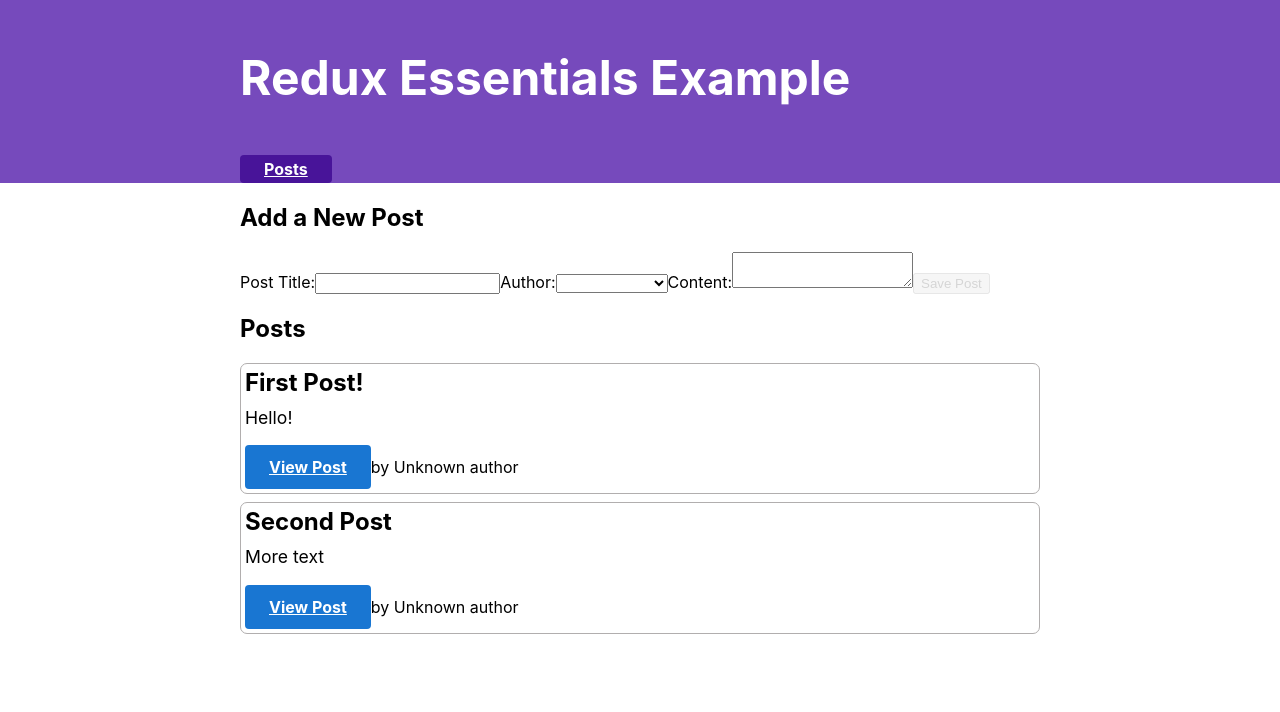
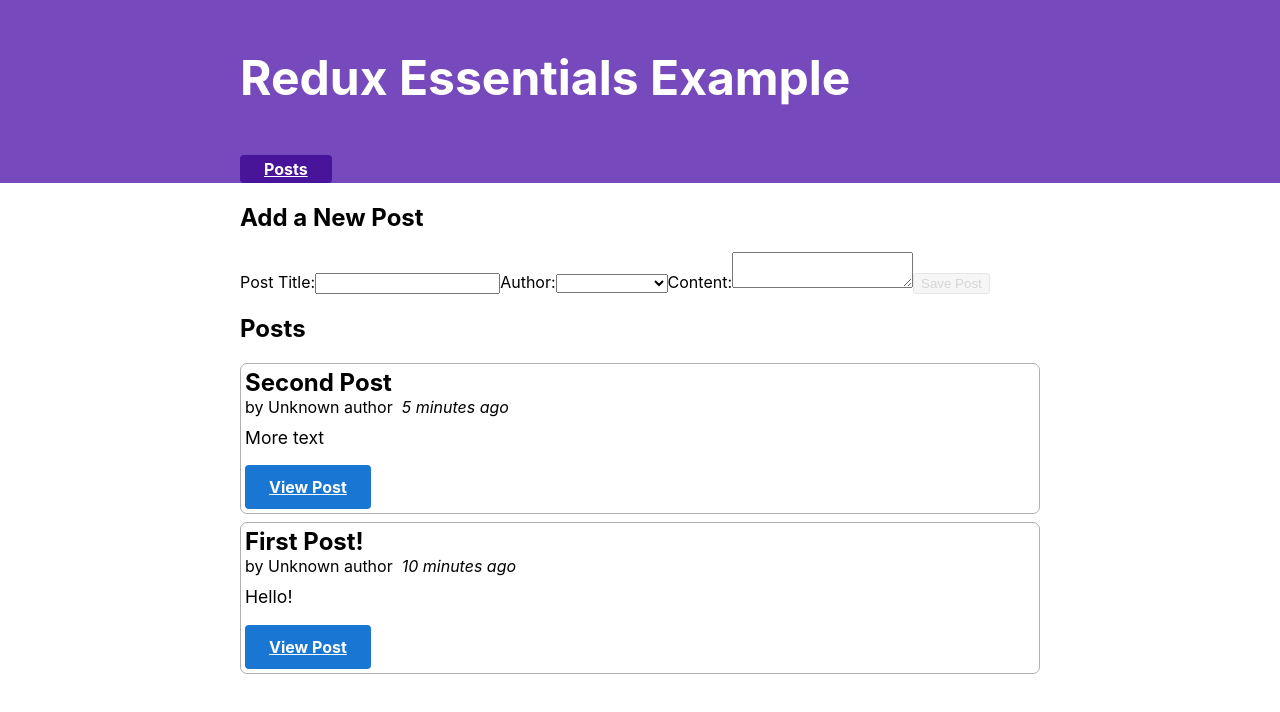
Before and after one commit to bexuma/Redux-Essentials, a React (Create React App) app: page / in a window 1280 px wide. Shown: the top 712 px of the page. Built offline with nearby package versions, Linux system fonts and the light colour scheme; what miragejs, txtgen would draw is missing.

Commit message:
add dates

```diff
--- a/src/features/posts/PostsList.js
+++ b/src/features/posts/PostsList.js
@@ -2,18 +2,24 @@
 import { useSelector } from 'react-redux';
 import { Link } from 'react-router-dom';
 import { PostAuthor } from './PostAuthor';
+import { TimeAgo } from './TimeAgo';
 
 export const PostsList = () => {
   const posts = useSelector((state) => state.posts);
 
-  const renderedPosts = posts.map((post) => (
+  const orderedPosts = posts.slice().sort((a, b) => b.date.localeCompare(a.date));
+
+  const renderedPosts = orderedPosts.map((post) => (
     <article className="post-excerpt" key={post.id}>
       <h3>{post.title}</h3>
+      <div>
+        <PostAuthor userId={post.user} />
+        <TimeAgo timestamp={post.date} />
+      </div>
       <p className="post-content">{post.content.substring(0, 100)}</p>
       <Link to={`/posts/${post.id}`} className="button muted-button">
         View Post
       </Link>
-      <PostAuthor userId={post.user} />
     </article>
   ));
 
--- /dev/null
+++ b/src/features/posts/TimeAgo.js
@@ -0,0 +1,19 @@
+import React from 'react';
+import { parseISO, formatDistanceToNow } from 'date-fns';
+
+export const TimeAgo = ({ timestamp }) => {
+  let timeAgo = '';
+  if (timestamp) {
+    const date = parseISO(timestamp);
+    const timePeriod = formatDistanceToNow(date);
+    timeAgo = `${timePeriod} ago`;
+  }
+
+  return (
+    <span title={timestamp}>
+      &nbsp;
+      {' '}
+      <i>{timeAgo}</i>
+    </span>
+  );
+};
--- a/src/features/posts/postsSlice.js
+++ b/src/features/posts/postsSlice.js
@@ -1,9 +1,21 @@
 /* eslint-disable no-param-reassign */
 import { createSlice, nanoid } from '@reduxjs/toolkit';
+import { sub } from 'date-fns';
 
 const initialState = [
-  { id: '1', title: 'First Post!', content: 'Hello!' },
-  { id: '2', title: 'Second Post', content: 'More text' },
+  {
+    id: '1',
+    title: 'First Post!',
+    content: 'Hello!',
+    date: sub(new Date(), { minutes: 10 }).toISOString(),
+  },
+  {
+    id: '2',
+    title: 'Second Post',
+    content: 'More text',
+    date: sub(new Date(), { minutes: 5 }).toISOString(),
+
+  },
 ];
 
 const postsSlice = createSlice({
@@ -18,6 +30,7 @@
         return {
           payload: {
             id: nanoid(),
+            date: new Date().toISOString(),
             title,
             content,
             user: userId,
@@ -25,17 +38,6 @@
         };
       },
     },
-    // postUpdated(state, action) {
-    //   const { id, title, content } = action.payload;
-
-    //   state.map((post) => {
-    //     if (post.id === id) {
-    //       return {
-    //         id, title, content,
-    //       };
-    //     }
-    //   });
-    // },
     postUpdated(state, action) {
       const { id, title, content } = action.payload;
       const existingPost = state.find((post) => post.id === id);
```
